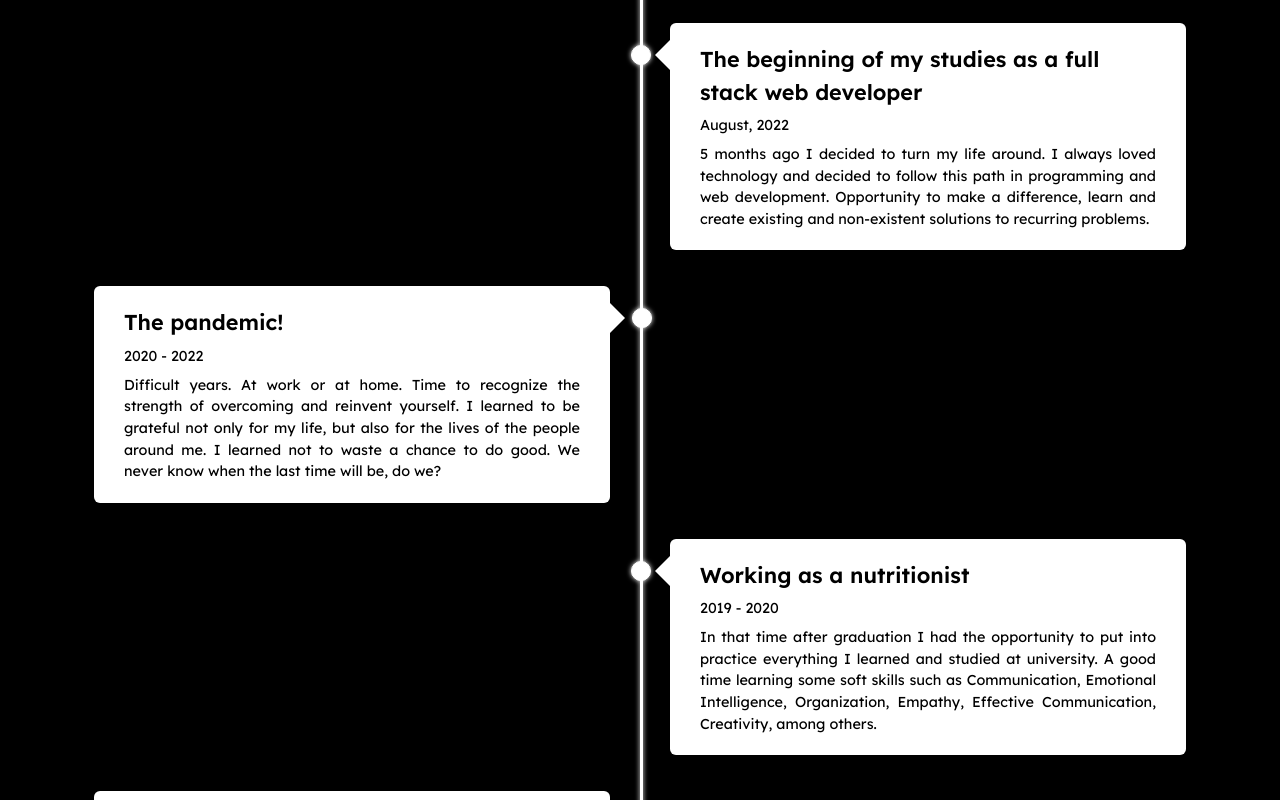
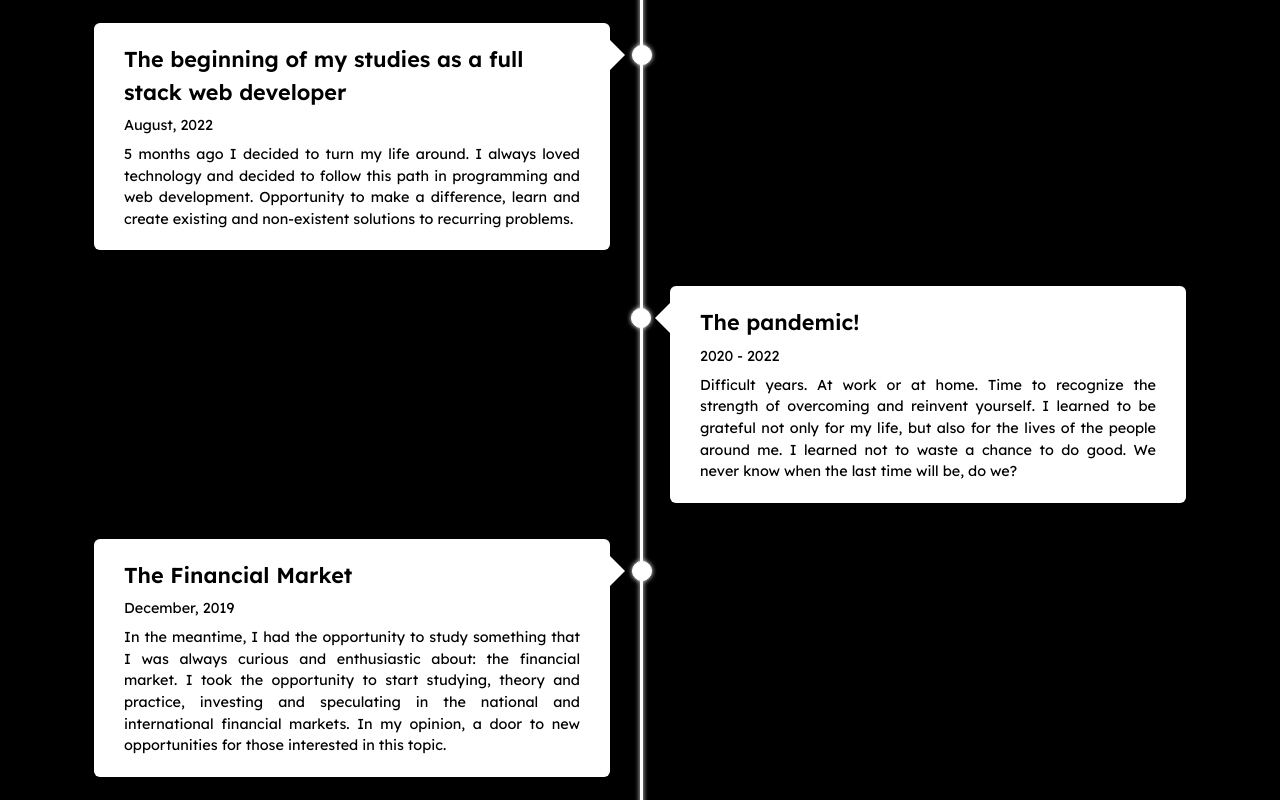
Before and after one commit to jonnoliveira/jonnoliveira.github.io, a React (Create React App) app: page / in a window 1280 px wide. Shown: the part 2000-2800 px from the top of the page. Built offline with nearby package versions, Linux system fonts and the light colour scheme.

Commit message:
Add Timeline Topic: Financial Market

```diff
--- a/src/data/TimelineObj.js
+++ b/src/data/TimelineObj.js
@@ -1,21 +1,27 @@
 const timeline = [
     {
-    index: 7,
+    index: 8,
     title: 'Here we are. Today!',
     data: 'January, 2023',
     description: "I'm currently a full stack web development student. I have knowledge of some technologies such as HTML5, CSS3, JavaScript, Node, ReactJS, RTL and Redux. Curious, dedicated, lively, outgoing and always willing to learn more."
   },
   {
-    index: 6,
+    index: 7,
     title: 'The beginning of my studies as a full stack web developer',
     data: 'August, 2022',
     description: '5 months ago I decided to turn my life around. I always loved technology and decided to follow this path in programming and web development. Opportunity to make a difference, learn and create existing and non-existent solutions to recurring problems.',
   },
   {
-    index: 5,
+    index: 6,
     title: 'The pandemic!',
     data: '2020 - 2022',
     description: 'Difficult years. At work or at home. Time to recognize the strength of overcoming and reinvent yourself. I learned to be grateful not only for my life, but also for the lives of the people around me. I learned not to waste a chance to do good. We never know when the last time will be, do we?',
+  },
+  {
+    index: 5,
+    title: 'The Financial Market',
+    data: 'December, 2019',
+    description: 'In the meantime, I had the opportunity to study something that I was always curious and enthusiastic about: the financial market. I took the opportunity to start studying, theory and practice, investing and speculating in the national and international financial markets. In my opinion, a door to new opportunities for those interested in this topic.',
   },
   {
     index: 4,
```
